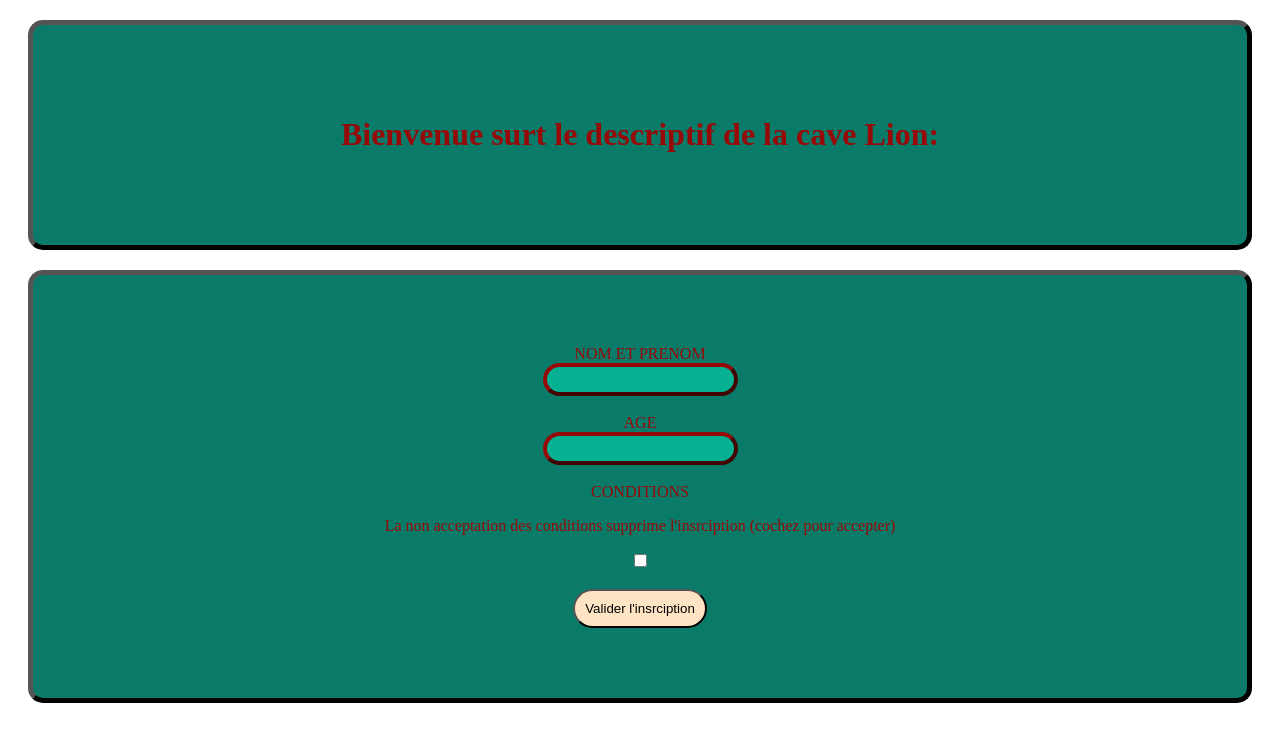
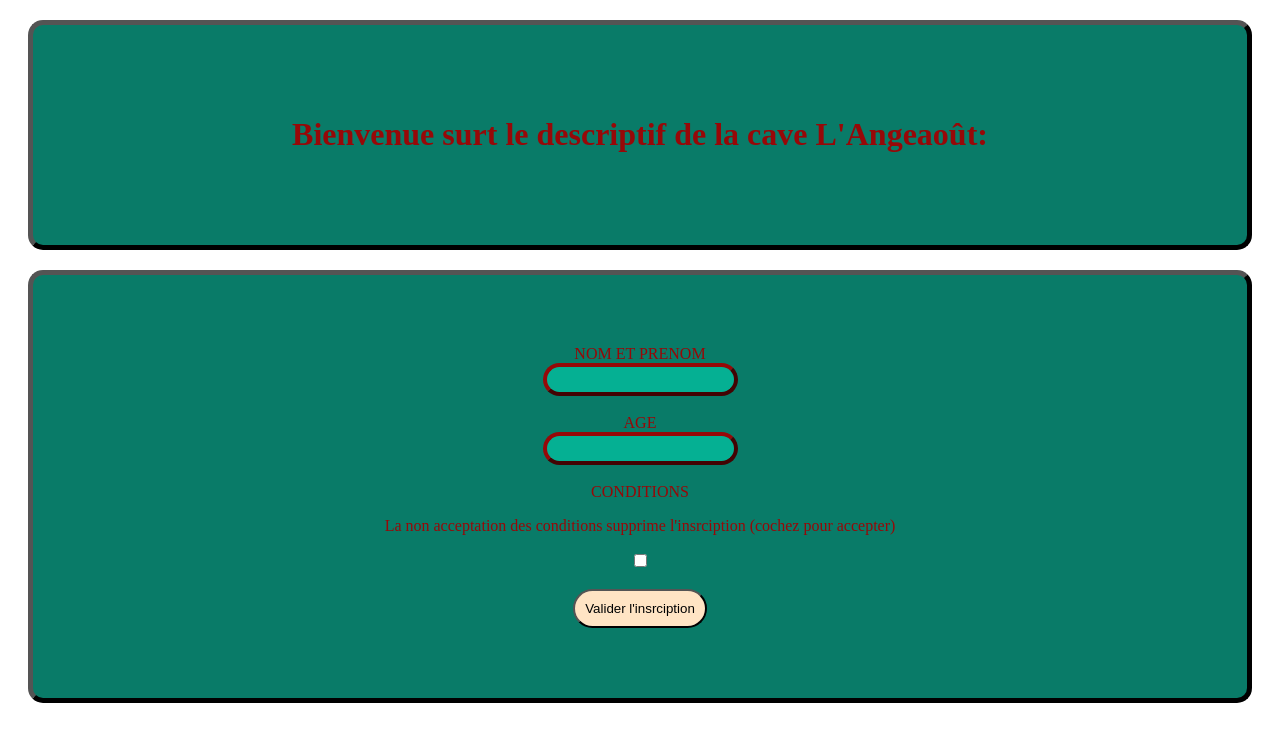
Before and after one commit to servispacement-cpu/Doctocav, a plain HTML site: page cavl'angeaoût/index.html in a window 1280 px wide. Drawn offline with Linux system fonts and the light colour scheme.

Commit message:
Update index.html

```diff
--- a/cavl'angeaoût/index.html
+++ b/cavl'angeaoût/index.html
@@ -1,12 +1,12 @@
 <!DOCTYPE html>
 <html>
     <head>
-        <title>Cave Lion</title>
+        <title>Cave L'Angeaoût</title>
         <link rel="stylesheet" href="../style.css">
     </head>
     <body>
     <div class="un">
-        <h1>Bienvenue surt le descriptif de la cave Lion:</h1>
+        <h1>Bienvenue surt le descriptif de la cave L'Angeaoût:</h1>
     </div>
 
     <div class="un">
```
